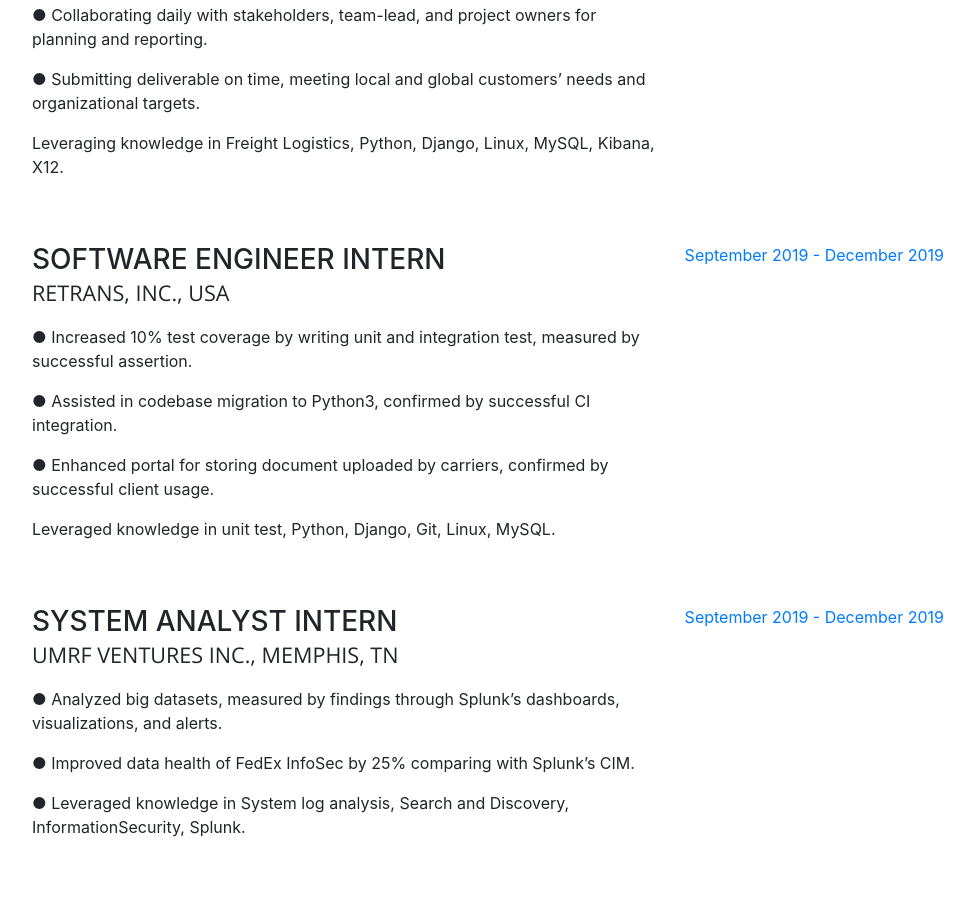
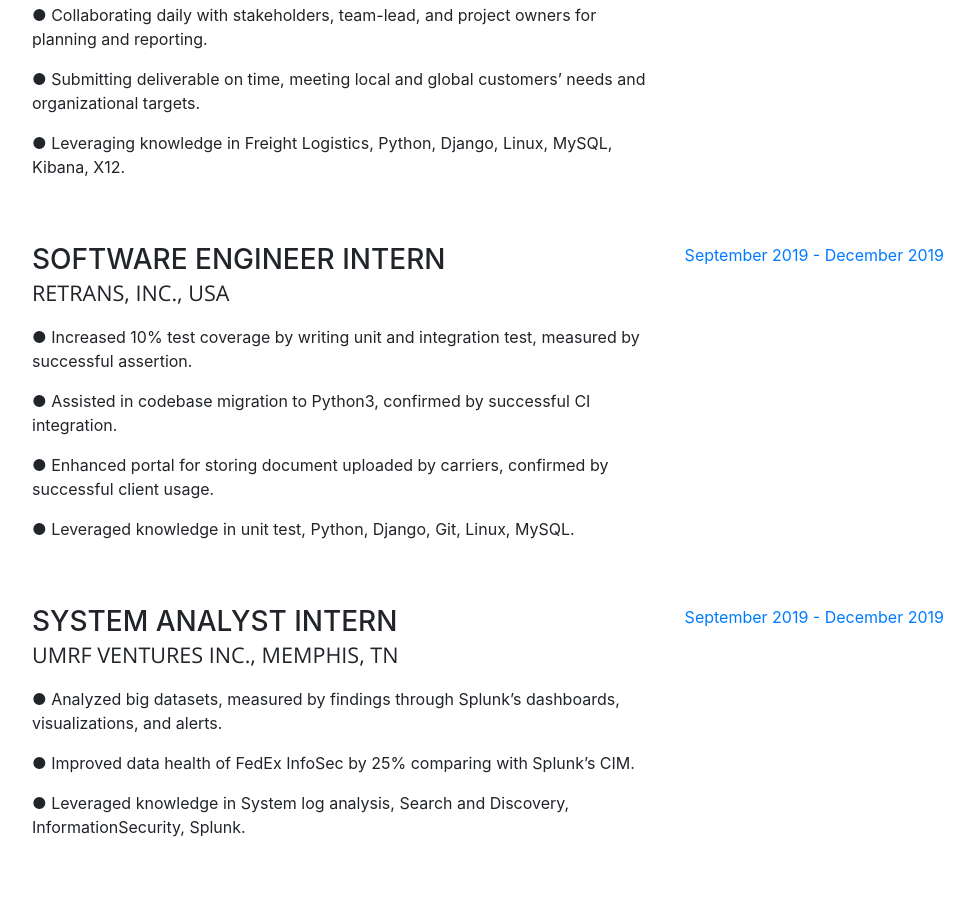
Before and after one commit to Sen2k9/sajibsen_resume.github.io, a website with bundled scripts: page index.html in a window 1280 px wide. Shown: the part 1797-2697 px from the top of the page, without its empty margins (288-1262 px from the left). Built offline with nearby package versions, Linux system fonts and the light colour scheme; files whose address does not match are found by name; a web font is replaced by a local one.

Commit message:
bullet point added

```diff
--- a/index.html
+++ b/index.html
@@ -258,7 +258,7 @@
                 ● Submitting deliverable on time, meeting local and global customers’ needs and organizational targets.
               </p>
               <p>
-              Leveraging knowledge in Freight Logistics, Python, Django, Linux, MySQL, Kibana, X12.
+               ● Leveraging knowledge in Freight Logistics, Python, Django, Linux, MySQL, Kibana, X12.
               </p>
 
               </div>
@@ -282,7 +282,7 @@
               ● Enhanced portal for storing document uploaded by carriers, confirmed by successful client usage.
             </p>
             <p>
-            Leveraged knowledge in unit test, Python, Django, Git, Linux, MySQL.
+             ● Leveraged knowledge in unit test, Python, Django, Git, Linux, MySQL.
             </p>
 
               </div>
```
